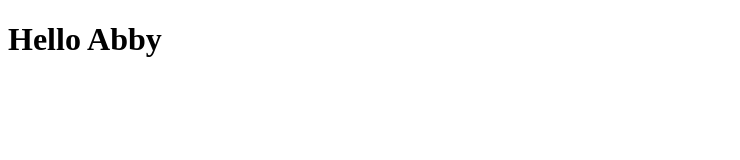
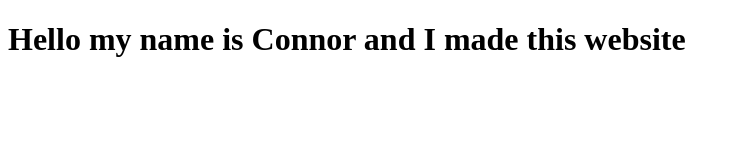
Before and after one commit to flintco/flintco.github.io, a plain HTML site: page index.html in a window 1280 px wide. Shown: the whole page, without its empty margins (0-740 px from the left). Drawn offline with Linux system fonts and the light colour scheme.

Commit message:
This is a commit to change my website

```diff
--- a/index.html
+++ b/index.html
@@ -3,6 +3,6 @@
 <head>
 </head>
 <body>
-<h1>Hello Abby</h1>
+<h1>Hello my name is Connor and I made this website</h1>
 </body>
 </html>
```
